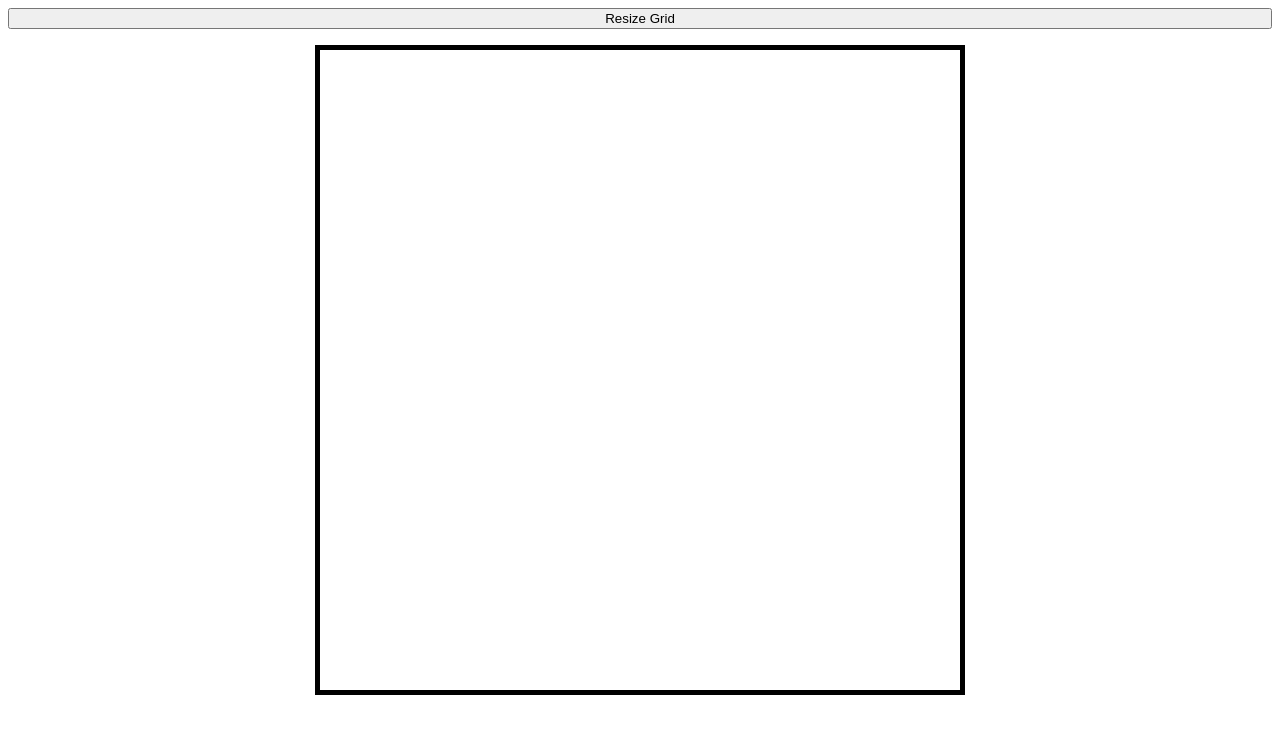
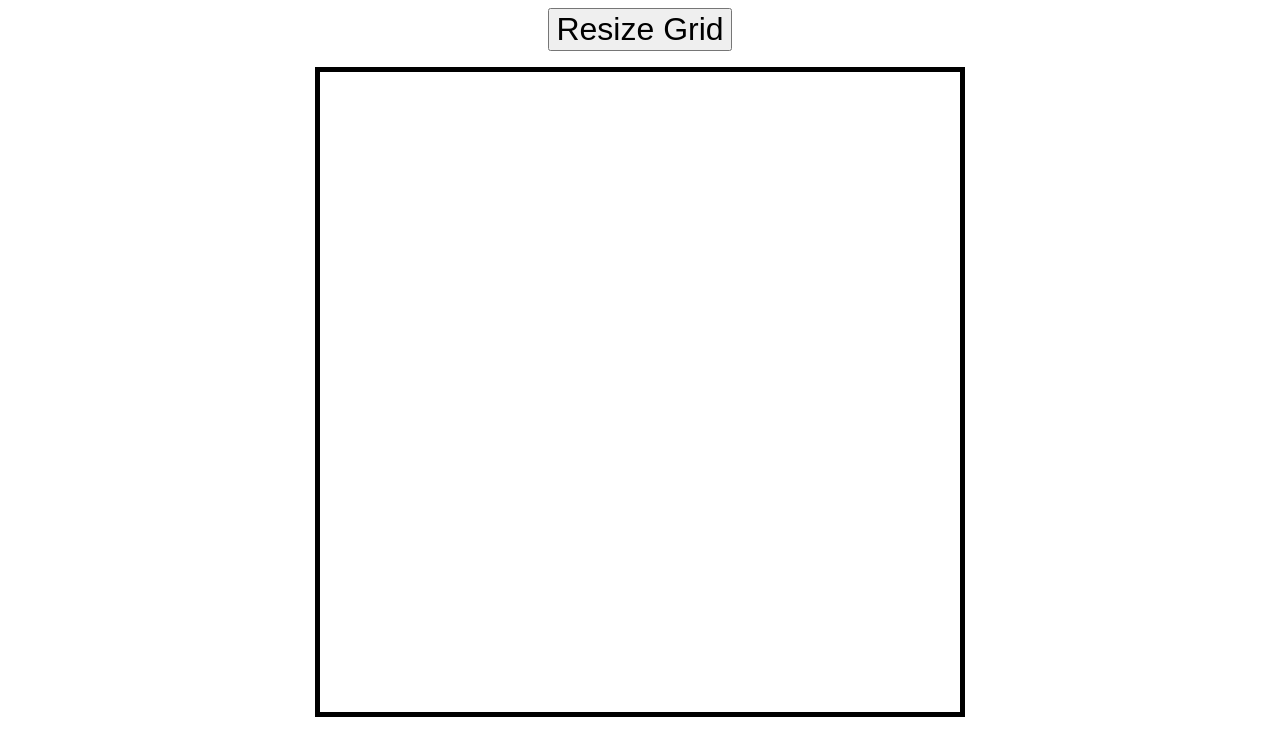
Before and after one commit to VerxMaxum/etch-a-sketch, a plain HTML site: page index.html in a window 1280 px wide. Drawn offline with Linux system fonts and the light colour scheme.

Commit message:
Change the id to resize-button

```diff
--- a/style.css
+++ b/style.css
@@ -5,7 +5,7 @@ body {
     justify-content: center;
 }
 
-#change-color {
+#resize-button {
     max-width: 200px;
     height: auto;
     align-self: center;
```
